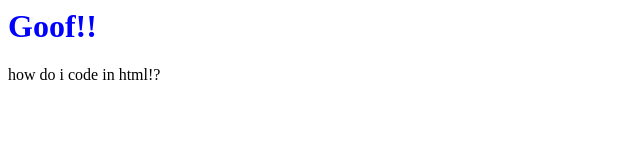
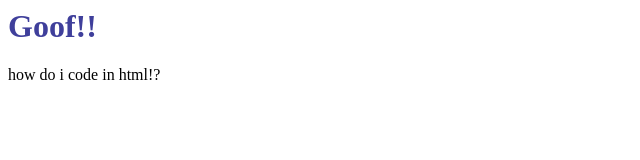
Before and after one commit to GitHubRobloxianSansRoblox-Gaming/githubrobloxiansansroblox-gaming.github.io, a plain HTML site: page a/a.html in a window 1280 px wide. Shown: the whole page, without its empty margins (0-640 px from the left). Drawn offline with Linux system fonts and the light colour scheme; files whose address does not match are found by name.

Commit message:
Update style.css

```diff
--- a/a/style.css
+++ b/a/style.css
@@ -1,3 +1,3 @@
 h1 {
-    color: blue;
+    color: rgb(63, 63, 155);
 }
```
